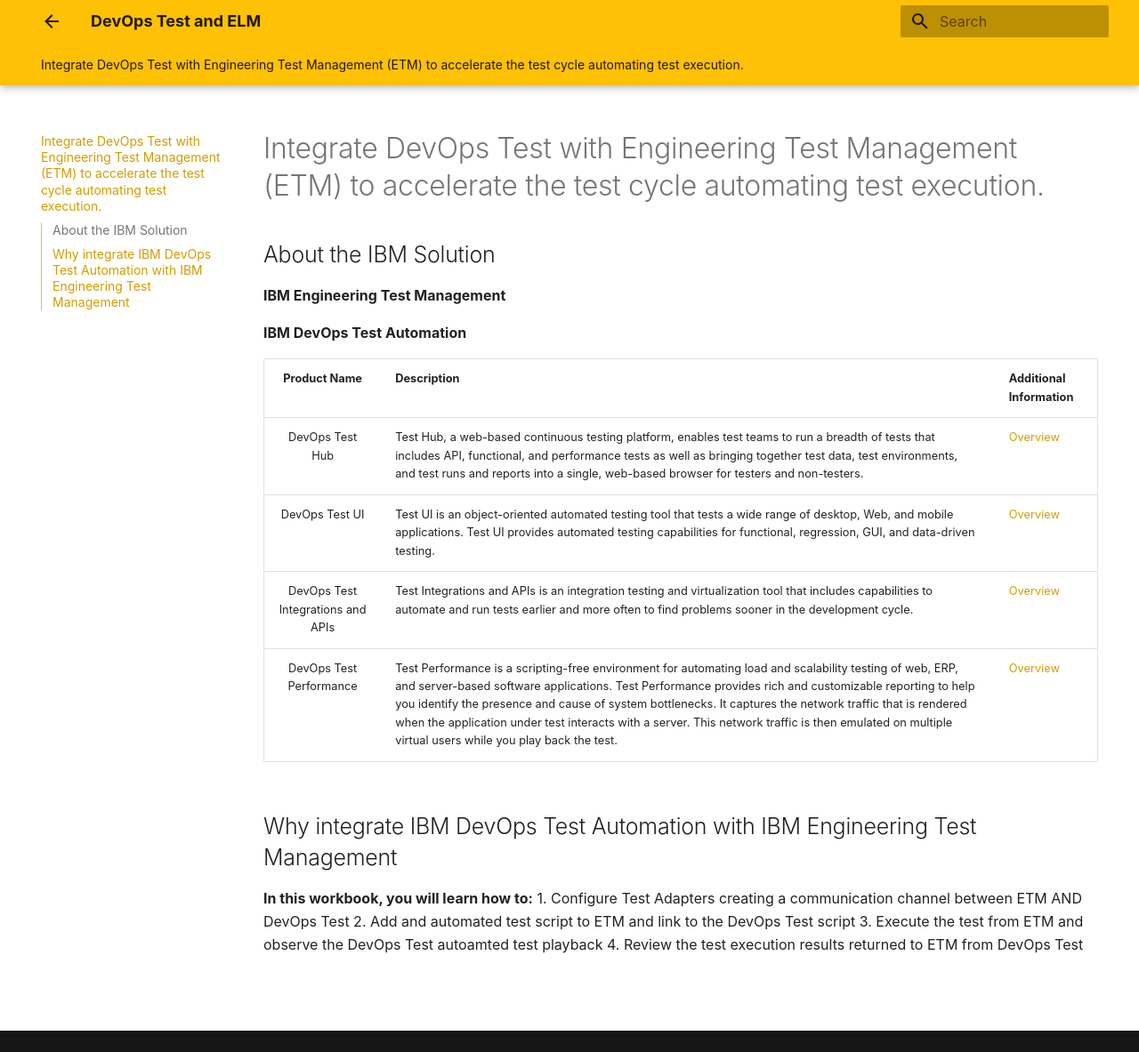
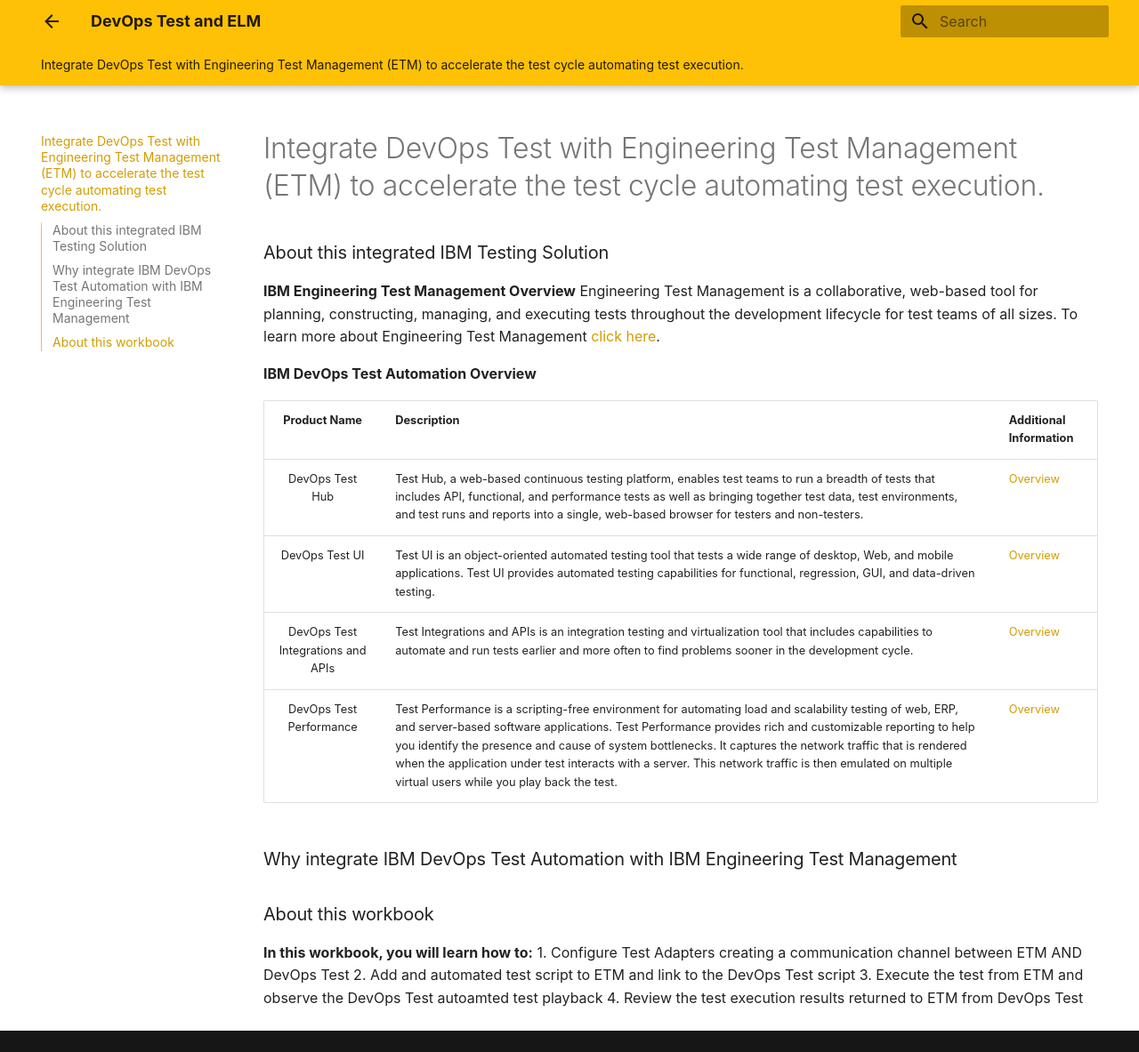
Before and after one commit to DevOpsAutomationLabs/Test_ELM, an MkDocs documentation site: the page built from docs/index.md, in a window 1280 px wide and 1183 px high. Shown: the whole window at 89% size. Built offline with MkDocs 1.6.1 and Material for MkDocs 9.7.7, drawn with Linux system fonts in a browser that asks for light colours.

Commit message:
Update index.md

```diff
--- a/docs/index.md
+++ b/docs/index.md
@@ -1,10 +1,11 @@
 # Integrate DevOps Test with Engineering Test Management (ETM) to accelerate the test cycle automating test execution.
 
-## About the IBM Solution
+### About this integrated IBM Testing Solution
 
-**IBM Engineering Test Management**
+**IBM Engineering Test Management Overview**
+Engineering Test Management is a collaborative, web-based tool for planning, constructing, managing, and executing tests throughout the development lifecycle for test teams of all sizes. To learn more about Engineering Test Management [click here](https://www.ibm.com/docs/en/engineering-lifecycle-management-suite/test-management/7.1.0?topic=overview-engineering-test-management).
 
-**IBM DevOps Test Automation**
+**IBM DevOps Test Automation Overview**
 
 | **Product Name** | <div style="width:250px">**Description**</div>  | **Additional Information** |
 |:-------------:|:------------- |:------------- |
@@ -13,8 +14,9 @@
 | DevOps Test Integrations and APIs | Test Integrations and APIs is an integration testing and virtualization tool that includes capabilities to automate and run tests earlier and more often to find problems sooner in the development cycle.| [Overview](https://www.ibm.com/docs/en/devops-test-workbench/11.0.6?topic=started-overview-devops-test-integrations-apis) |
 | DevOps Test Performance | Test Performance is a scripting-free environment for automating load and scalability testing of web, ERP, and server-based software applications. Test Performance provides rich and customizable reporting to help you identify the presence and cause of system bottlenecks. It captures the network traffic that is rendered when the application under test interacts with a server. This network traffic is then emulated on multiple virtual users while you play back the test. | [Overview](https://www.ibm.com/docs/en/devops-test-workbench/11.0.6?topic=started-devops-test-performance-overview) |
 
-## Why integrate IBM DevOps Test Automation with IBM Engineering Test Management
+### Why integrate IBM DevOps Test Automation with IBM Engineering Test Management
 
+### About this workbook
 
 **In this workbook, you will learn how to:**
 1. Configure Test Adapters creating a communication channel between ETM AND DevOps Test
```
